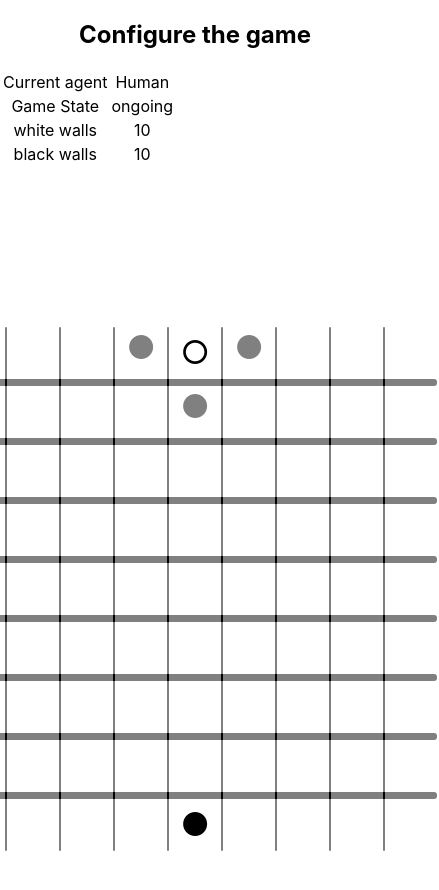
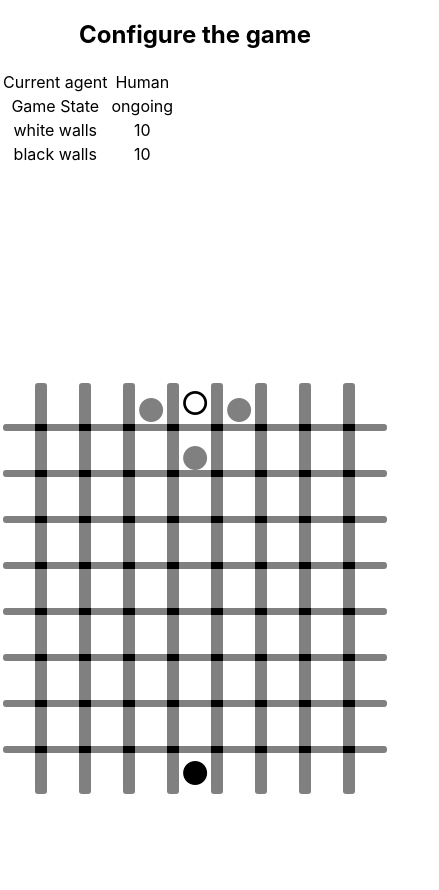
Before and after one commit to gottschali/quoridor-web, a React (Create React App) app: page / in a window 390 px wide. Shown: the top 890 px of the page, 439 px wide, since content can reach past the window. Built offline with nearby package versions, Linux system fonts and the light colour scheme.

Commit message:
Mobile friendly

```diff
--- a/src/ui/Game.css
+++ b/src/ui/Game.css
@@ -1,6 +1,7 @@
 
 .board {
     min-height: 100vh;
+    max-width: 100%;
     display: flex;
     align-items: center;
     justify-content: center;
@@ -11,6 +12,7 @@
     content: "●";
 }
  */
+
 .gameTable {
     font-size: 2em;
 }
@@ -50,7 +52,7 @@ td.square, pawn {
     color: grey;
 }
 
-.square.highlight::after {
+.square.highlight::before {
     content: "●";
 }
 
@@ -69,3 +71,19 @@ td.square, pawn {
 .wall.placed {
     background: black;
 }
+
+@media
+only screen and (max-width: 760px),
+(min-device-width: 768px) and (max-device-width: 1024px)  {
+
+    td.square, pawn {
+        display: inline-block;
+        height: 30px;
+        width: 30px;
+    }
+
+    .wall {
+        width: 10px;
+        min-height: 10px;
+    }
+}
```
